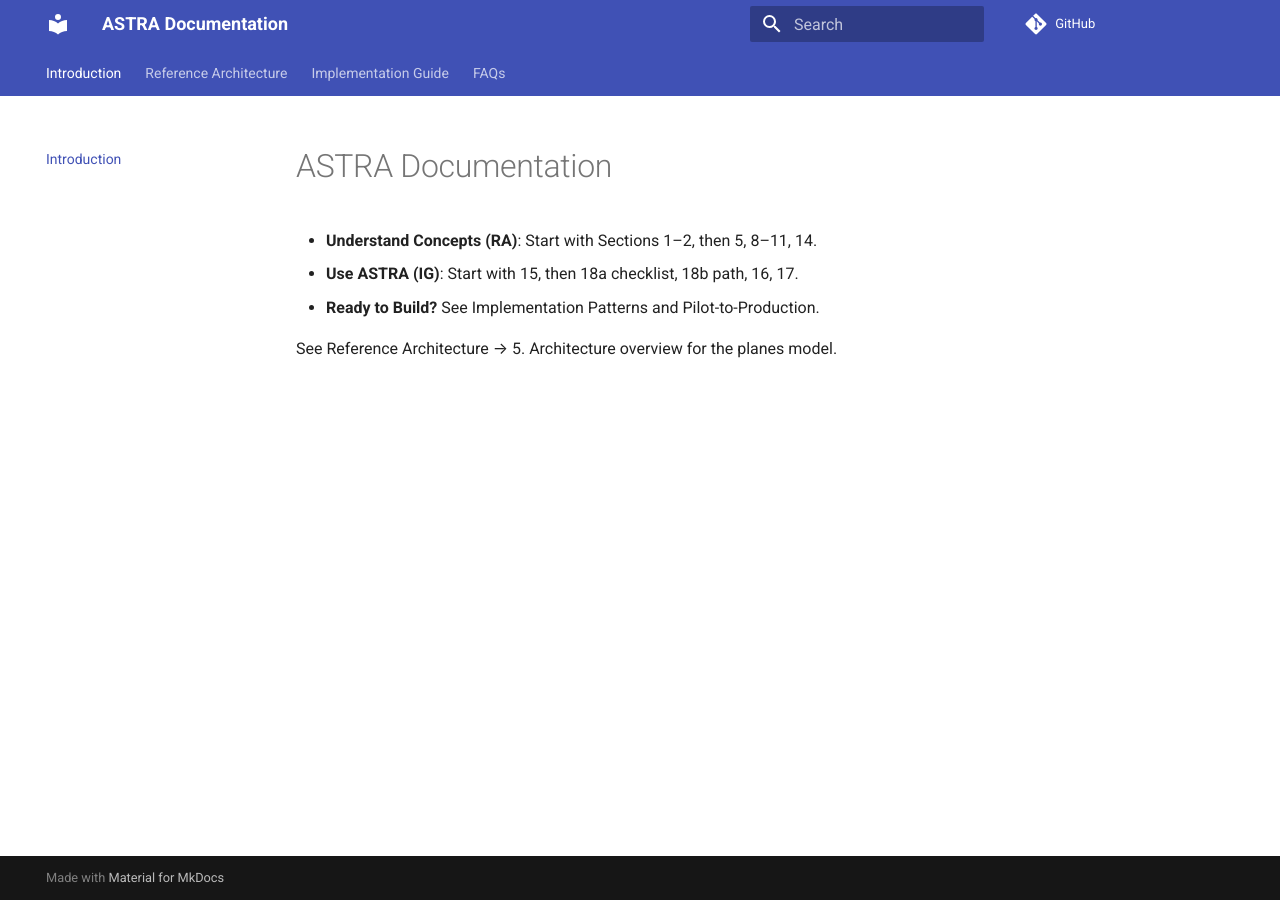
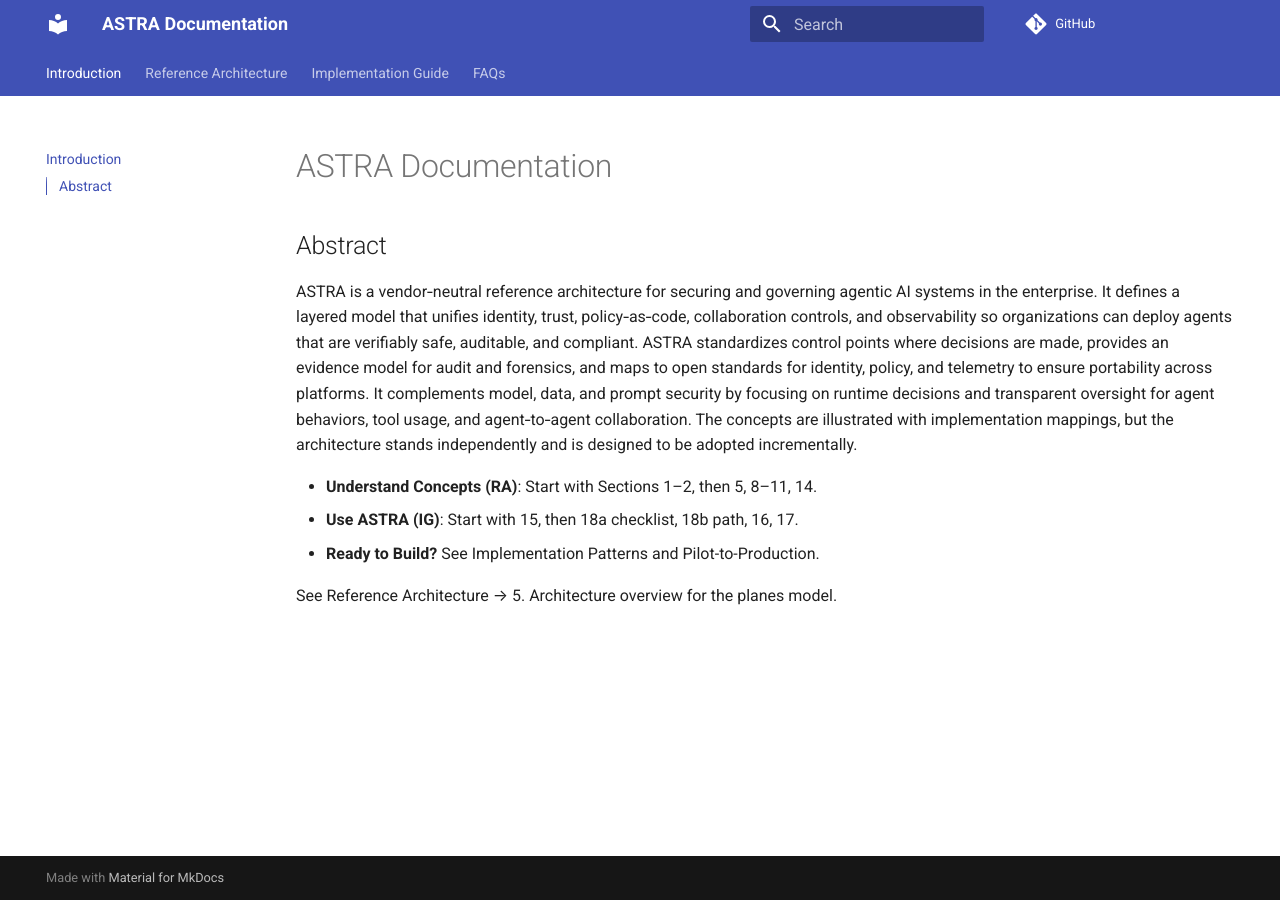
Before and after one commit to unboltai/astra, an MkDocs documentation site: the page built from docs/index.md, in a window 1280 px wide. Built offline with MkDocs 1.6.1 and Material for MkDocs 9.7.7, drawn with Linux system fonts in a browser that asks for light colours; comment, search, counter and statistics services are not loaded.

Commit message:
ASTRA docs sync

```diff
--- a/docs/index.md
+++ b/docs/index.md
@@ -1,4 +1,8 @@
 # ASTRA Documentation
+
+## Abstract
+ASTRA is a vendor‑neutral reference architecture for securing and governing agentic AI systems in the enterprise. It defines a layered model that unifies identity, trust, policy‑as‑code, collaboration controls, and observability so organizations can deploy agents that are verifiably safe, auditable, and compliant. ASTRA standardizes control points where decisions are made, provides an evidence model for audit and forensics, and maps to open standards for identity, policy, and telemetry to ensure portability across platforms. It complements model, data, and prompt security by focusing on runtime decisions and transparent oversight for agent behaviors, tool usage, and agent‑to‑agent collaboration. The concepts are illustrated with implementation mappings, but the architecture stands independently and is designed to be adopted incrementally.
+
 
 - **Understand Concepts (RA)**: Start with Sections 1–2, then 5, 8–11, 14.
 - **Use ASTRA (IG)**: Start with 15, then 18a checklist, 18b path, 16, 17.
```
Also changed, not shown: 1 other file.
